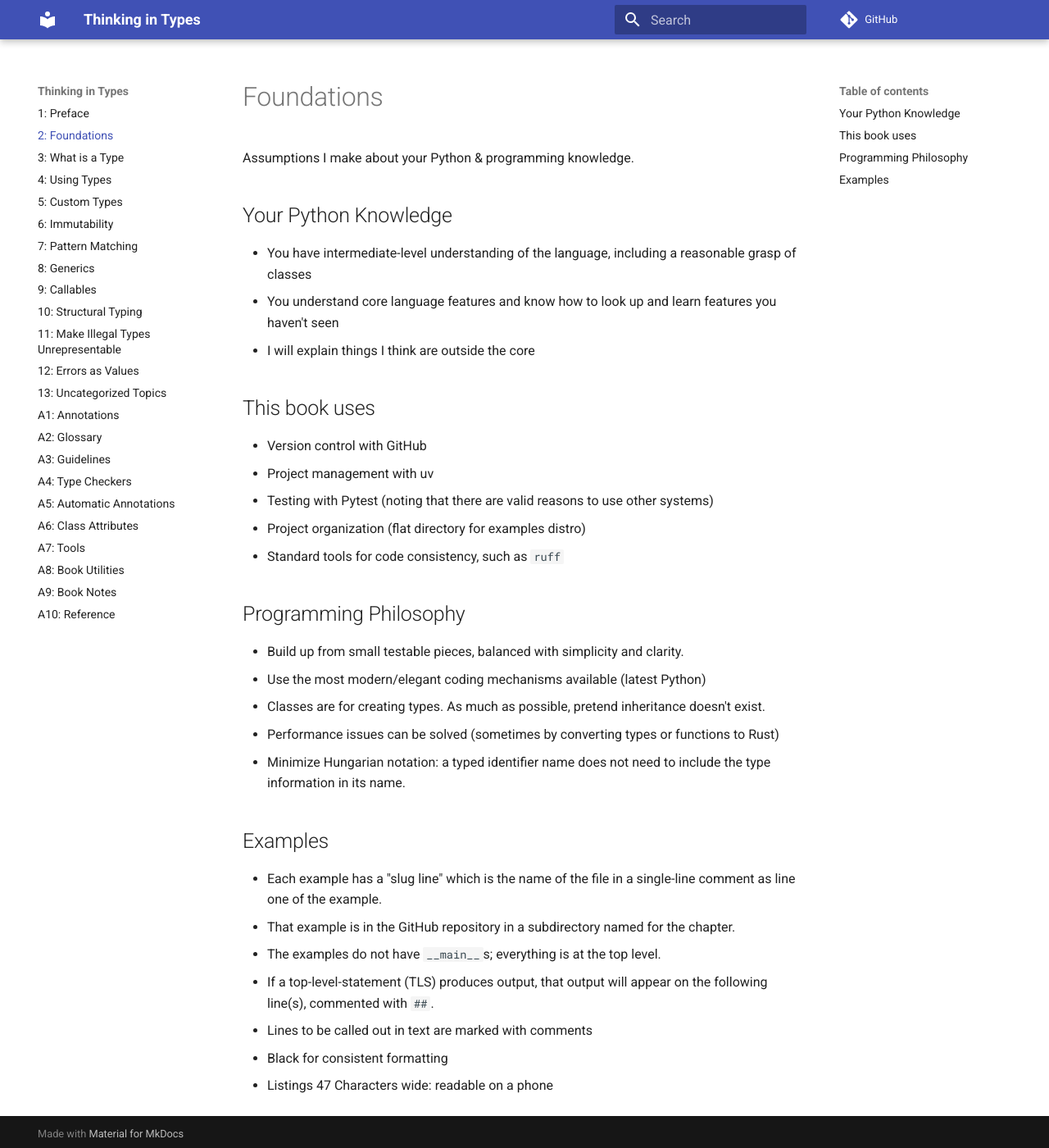
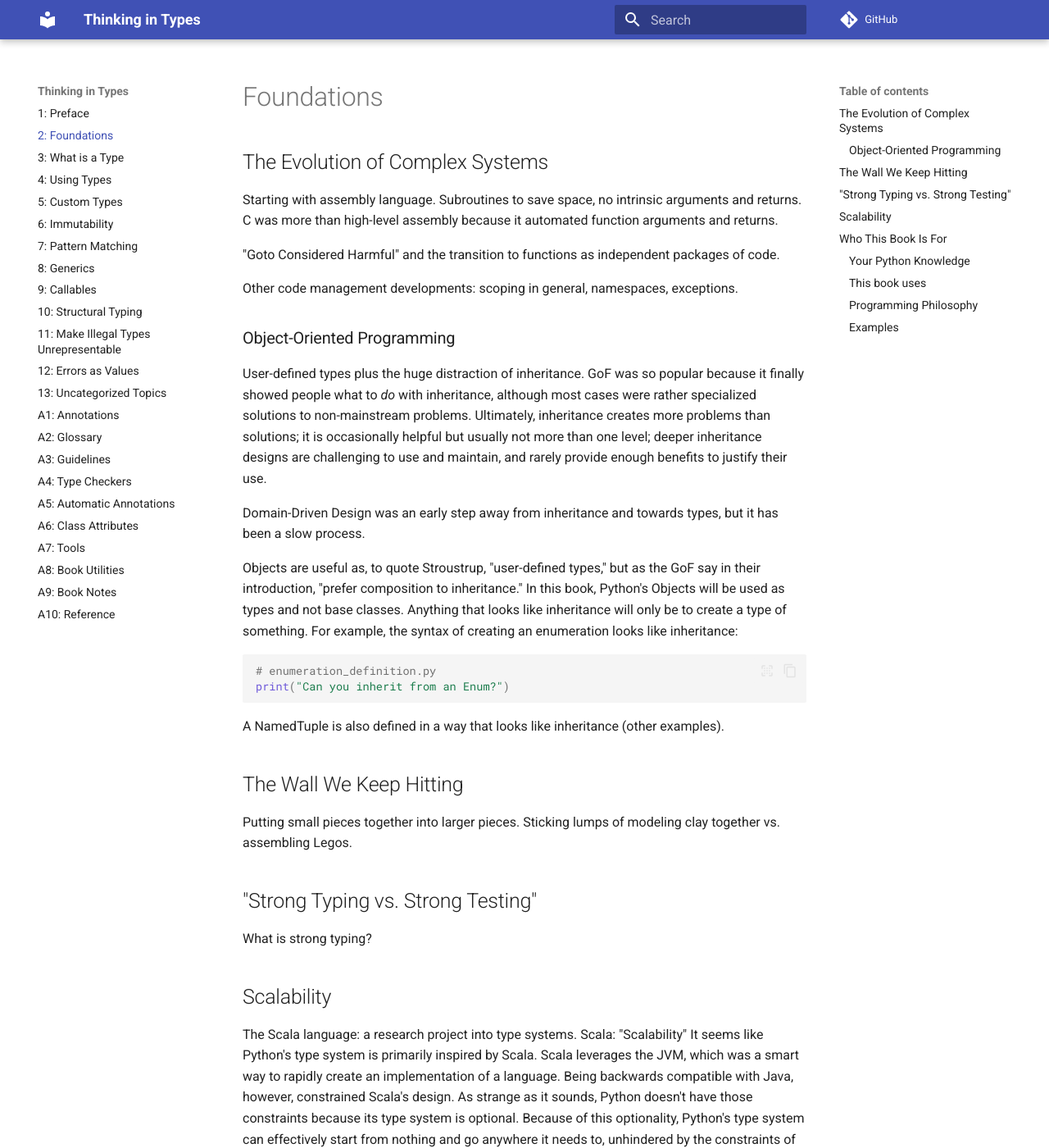
Before and after one commit to ThinkingInTypes/ThinkingInTypes.github.io, an MkDocs documentation site: the page built from Chapters/C02_Foundations.md, in a window 1280 px wide and 1400 px high. Shown: the whole window at 82% size. Built offline with MkDocs 1.6.1 and Material for MkDocs 9.7.7, drawn with Linux system fonts in a browser that asks for light colours; comment, search, counter and statistics services are not loaded; some of the changed text lies outside the part shown.

Commit message:
"Foundations" notes

````diff
--- a/Chapters/C02_Foundations.md
+++ b/Chapters/C02_Foundations.md
@@ -1,14 +1,65 @@
 # Foundations
+
+## The Evolution of Complex Systems
+
+Starting with assembly language.
+Subroutines to save space, no intrinsic arguments and returns.
+C was more than high-level assembly because it automated function arguments and returns.
+
+"Goto Considered Harmful" and the transition to functions as independent packages of code.
+
+Other code management developments: scoping in general, namespaces, exceptions.
+
+### Object-Oriented Programming
+
+User-defined types plus the huge distraction of inheritance.
+GoF was so popular because it finally showed people what to _do_ with inheritance, although most cases were rather specialized solutions to non-mainstream problems.
+Ultimately, inheritance creates more problems than solutions; it is occasionally helpful but usually not more than one level; deeper inheritance designs are challenging to use and maintain, and rarely provide enough benefits to justify their use.
+
+Domain-Driven Design was an early step away from inheritance and towards types, but it has been a slow process.
+
+Objects are useful as, to quote Stroustrup, "user-defined types," but as the GoF say in their introduction, "prefer composition to inheritance."
+In this book, Python's Objects will be used as types and not base classes.
+Anything that looks like inheritance will only be to create a type of something.
+For example, the syntax of creating an enumeration looks like inheritance:
+
+```python
+# enumeration_definition.py
+print("Can you inherit from an Enum?")
+```
+
+A NamedTuple is also defined in a way that looks like inheritance (other examples).
+
+## The Wall We Keep Hitting
+
+Putting small pieces together into larger pieces.
+Sticking lumps of modeling clay together vs. assembling Legos.
+
+## "Strong Typing vs. Strong Testing"
+
+What is strong typing?
+
+## Scalability
+
+The Scala language: a research project into type systems.
+Scala: "Scalability"
+It seems like Python's type system is primarily inspired by Scala.
+Scala leverages the JVM, which was a smart way to rapidly create an implementation of a language.
+Being backwards compatible with Java, however, constrained Scala's design.
+As strange as it sounds, Python doesn't have those constraints because its type system is optional.
+Because of this optionality, Python's type system can effectively start from nothing and go anywhere it needs to, unhindered by the constraints of compatibility with an existing language.
+
+## Who This Book Is For
 
 Assumptions I make about your Python & programming knowledge.
 
-## Your Python Knowledge
+### Your Python Knowledge
 
 - You have intermediate-level understanding of the language, including a reasonable grasp of classes
 - You understand core language features and know how to look up and learn features you haven't seen
 - I will explain things I think are outside the core
 
-## This book uses
+### This book uses
 
 - Version control with GitHub
 - Project management with uv
@@ -16,7 +67,7 @@ Assumptions I make about your Python & programming knowledge.
 - Project organization (flat directory for examples distro)
 - Standard tools for code consistency, such as `ruff`
 
-## Programming Philosophy
+### Programming Philosophy
 
 - Build up from small testable pieces, balanced with simplicity and clarity.
 - Use the most modern/elegant coding mechanisms available (latest Python)
@@ -25,7 +76,7 @@ Assumptions I make about your Python & programming knowledge.
 - Performance issues can be solved (sometimes by converting types or functions to Rust)
 - Minimize Hungarian notation: a typed identifier name does not need to include the type information in its name.
 
-## Examples
+### Examples
 
 - Each example has a "slug line" which is the name of the file in a single-line comment as line one of the example.
 - That example is in the GitHub repository in a subdirectory named for the chapter.
````
Also changed, not shown: Chapters/C08_Generics.md (+16 -14 lines), 1 other file.
